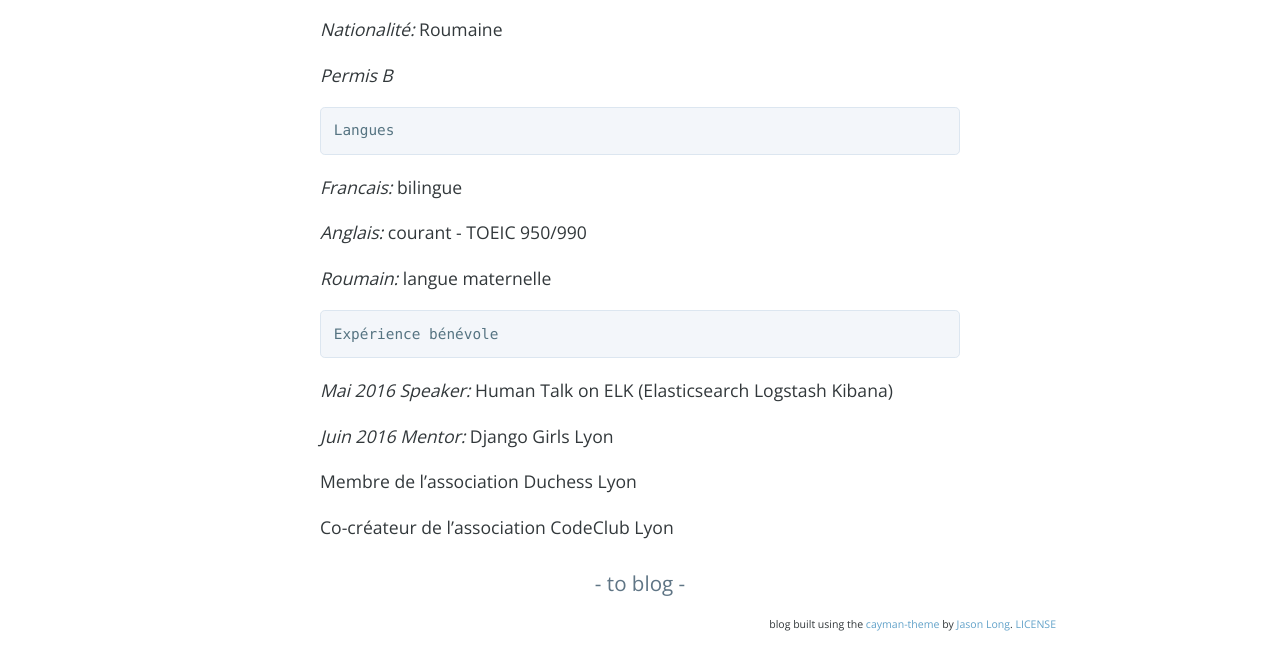
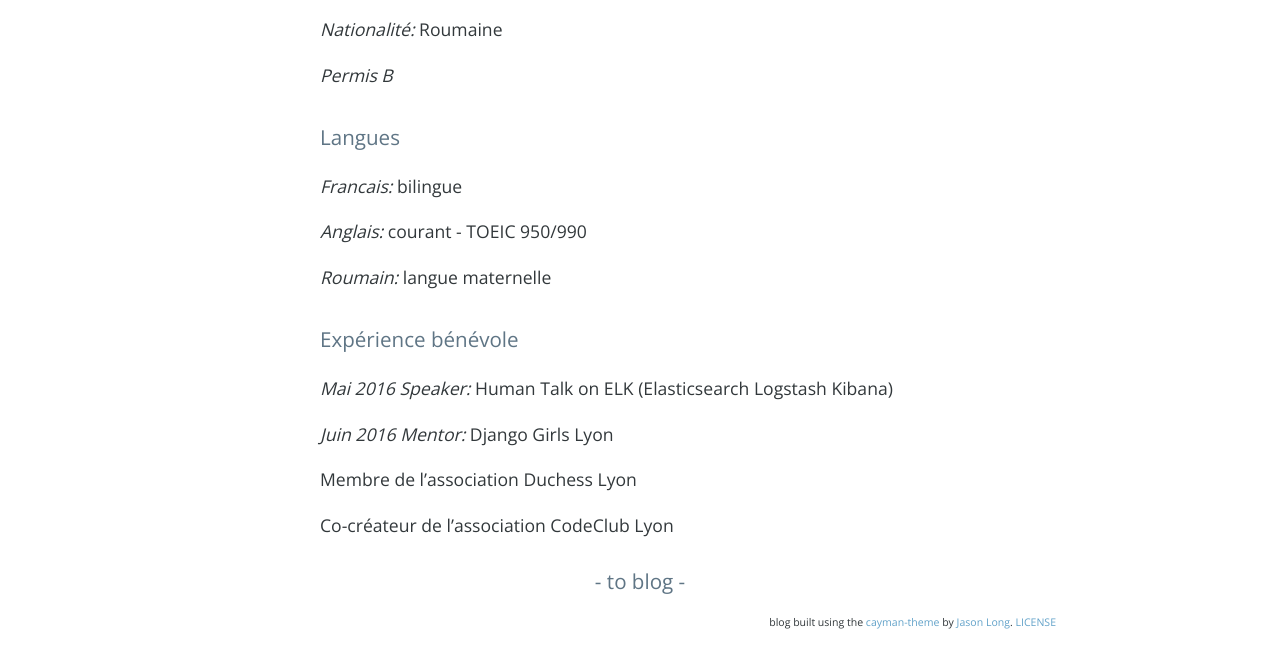
Before and after one commit to veve90/cv, a Jekyll site: the page built from _posts/2017-12-17-cv.md, in a window 1280 px wide. Shown: the part 1545-2193 px from the top of the page. Built offline with Jekyll 4.4.1, drawn with Linux system fonts in a browser that asks for light colours; nearby versions of some CDN libraries; comment, search, counter and statistics services are not loaded.

Commit message:
Update 2017-12-17-cv.md

```diff
--- a/_posts/2017-12-17-cv.md
+++ b/_posts/2017-12-17-cv.md
@@ -53,7 +53,7 @@ Etude des concepts et solutions de « Machine Learning ». Choix d'une solution
 
 *Permis B*
 
-    Langues
+# Langues
 
 *Francais:*            bilingue
 
@@ -61,7 +61,7 @@ Etude des concepts et solutions de « Machine Learning ». Choix d'une solution
 
 *Roumain:*             langue maternelle
 
-    Expérience bénévole
+# Expérience bénévole
 
 *Mai 2016 Speaker:*    Human Talk on ELK (Elasticsearch Logstash Kibana)
 
```
